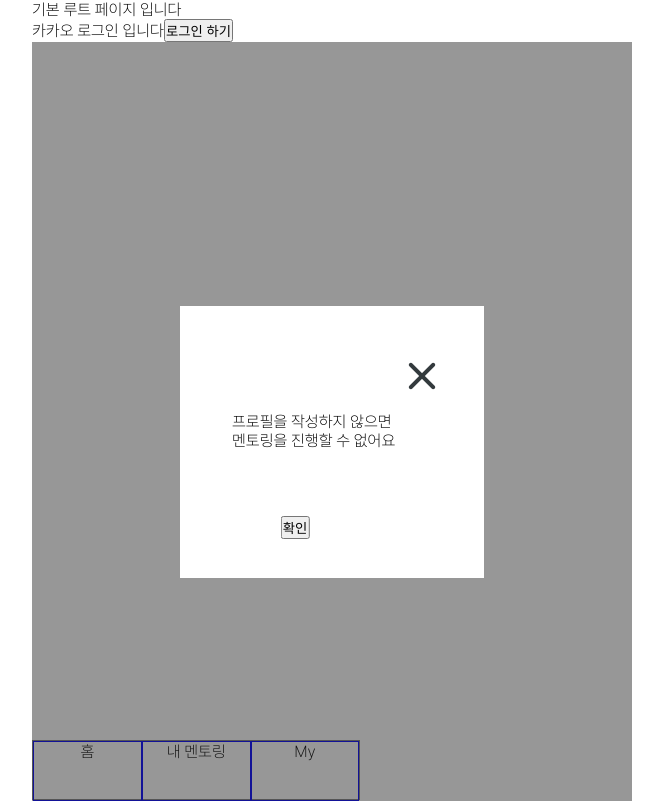
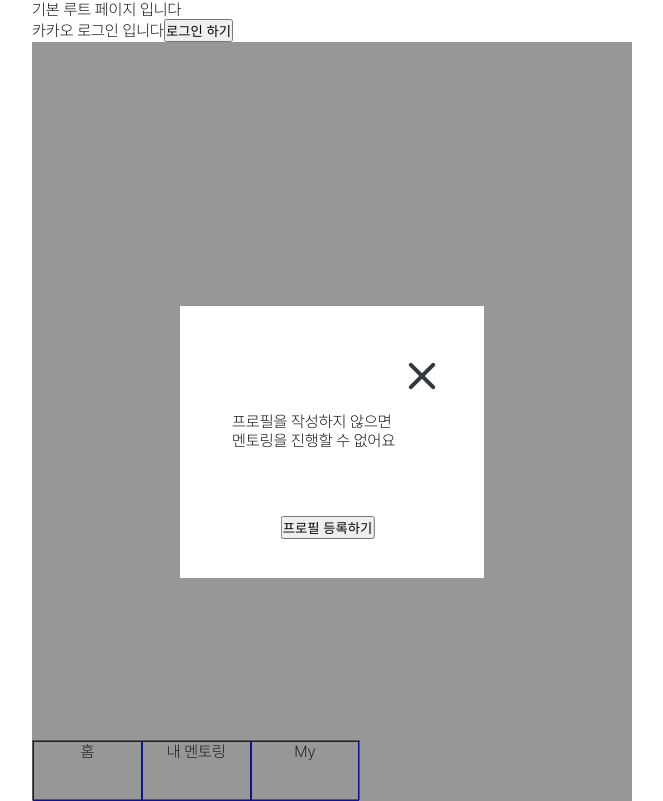
Before and after one commit to WE-ARE-RACCOONS/postgraduate-front, a Next.js app: page / in a window 1280 px wide. Shown: the whole page, without its empty margins (308-971 px from the left). Built offline with nearby package versions, Linux system fonts and the light colour scheme; no server answers.

Commit message:
RAC-159 feat: ClickedBtn btnText props 추가

```diff
--- a/src/components/Button/ClickedBtn/ClickedBtn.tsx
+++ b/src/components/Button/ClickedBtn/ClickedBtn.tsx
@@ -1,5 +1,7 @@
-function ClickedBtn({ clickHandler }: { clickHandler: () => void }) {
-  return <button onClick={clickHandler}>확인</button>;
+import { ClickedBtnProps } from "@/types/button/clickedBtn";
+
+function ClickedBtn(props: ClickedBtnProps) {
+  return <button onClick={props.clickHandler}>{props.btnText}</button>;
 }
 
 export default ClickedBtn;
--- a/src/components/Content/MProfileContent/MProfileContent.tsx
+++ b/src/components/Content/MProfileContent/MProfileContent.tsx
@@ -1,7 +1,7 @@
 import x_icon from '../../../../public/x.png';
 import Image from 'next/image'
 import { MProfileContainer } from './MProfileContent.styled';
-import ConfirmBtn from '@/components/Button/ClickedBtn';
+import ClickedBtn from '@/components/Button/ClickedBtn';
 import { MProfileContentProps } from '@/types/content/mProfileContent';
 import { useRouter } from 'next/navigation';
 
@@ -19,7 +19,7 @@ function MProfileContent(props: MProfileContentProps) {
       <Image id="x-icon" src={x_icon} alt="닫기 버튼" sizes='(max-width: 600px) 3.rem' priority />
       <div id='btn-styled-wrapper'>
         {/* <NextBtn kind="route" url="/add-profile" btnText="프로필 등록하기" /> */}
-        <ConfirmBtn clickHandler={handleClick} />
+        <ClickedBtn clickHandler={handleClick} btnText='프로필 등록하기' />
       </div>
     </MProfileContainer>
   )
--- a/src/components/SingleForm/KeywordForm/KeywordForm.tsx
+++ b/src/components/SingleForm/KeywordForm/KeywordForm.tsx
@@ -34,7 +34,7 @@ function KeywordForm({ clickHandler }: { clickHandler: () => void }) {
           msg="연구 주제 키워드를 입력하세요"
         />
       )}
-      <ClickedBtn clickHandler={handleClick} />
+      <ClickedBtn clickHandler={handleClick} btnText='확인' />
     </div>
   );
 }
--- a/src/components/SingleForm/SelectForm/SelectForm.tsx
+++ b/src/components/SingleForm/SelectForm/SelectForm.tsx
@@ -84,7 +84,7 @@ function SelectForm(props: SelectFormProps) {
       {flag && (
         <SingleValidator msg="연구분야를 선택해주세요" textColor="#FF0000" />
       )}
-      <ClickedBtn clickHandler={handleConfirm} />
+      <ClickedBtn clickHandler={handleConfirm} btnText='확인' />
     </SelectFormContainer>
   );
 }
--- /dev/null
+++ b/src/types/button/clickedBtn.ts
@@ -0,0 +1,4 @@
+export interface ClickedBtnProps {
+  clickHandler: () => void;
+  btnText: string;
+}
```
